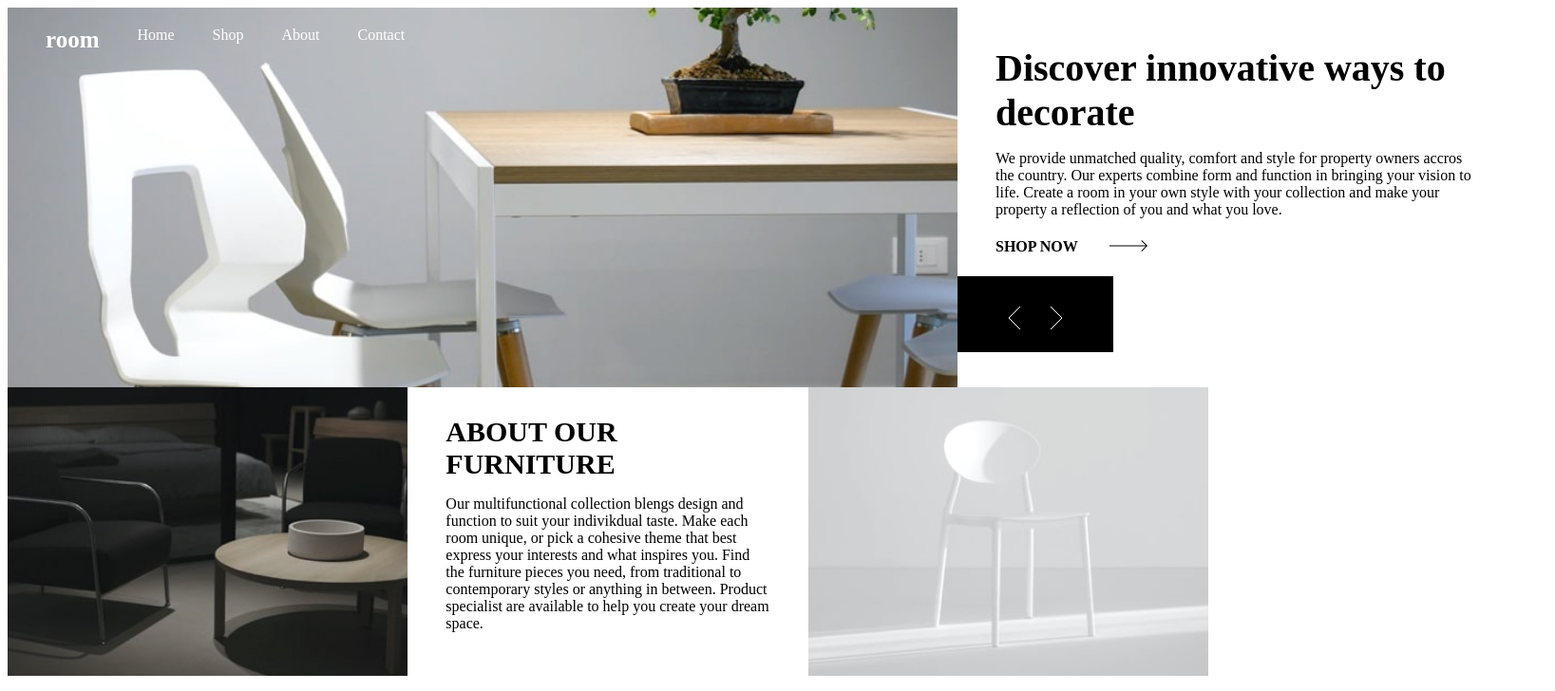
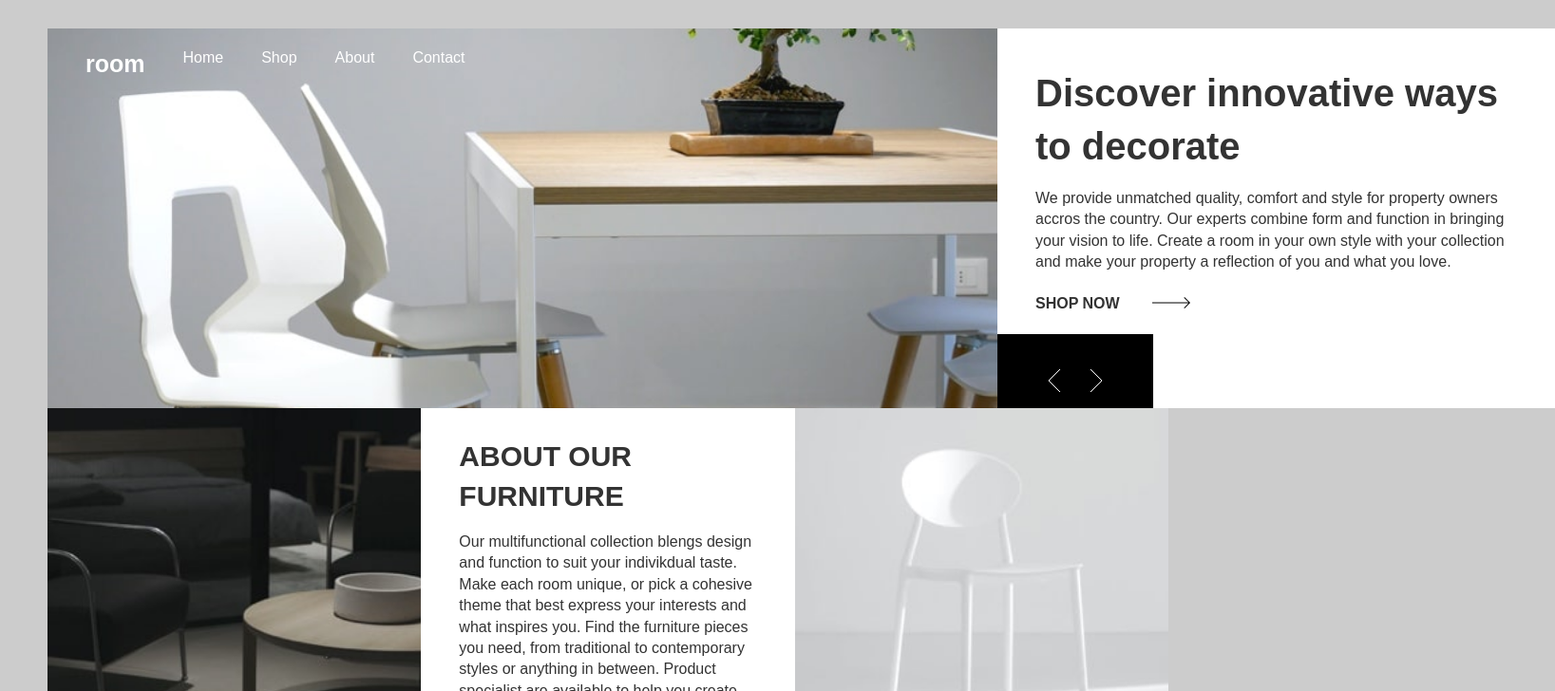
Before and after one commit to yusluv1234/Home-Decoration, a React (Create React App) app: page / in a window 1280 px wide. Shown: the top 728 px of the page at 95% size, 1637 px wide, since content can reach past the window. Built offline with nearby package versions, Linux system fonts and the light colour scheme.

Commit message:
pushing this

```diff
--- a/src/App.css
+++ b/src/App.css
@@ -1,4 +1,4 @@
-/* :root {
+:root {
     --primary: #ddd;
     --dark: #333;
     --light: #fff;
@@ -37,4 +37,4 @@ img {
 
 img {
     max-width: 100%;
-} */
+}
```
